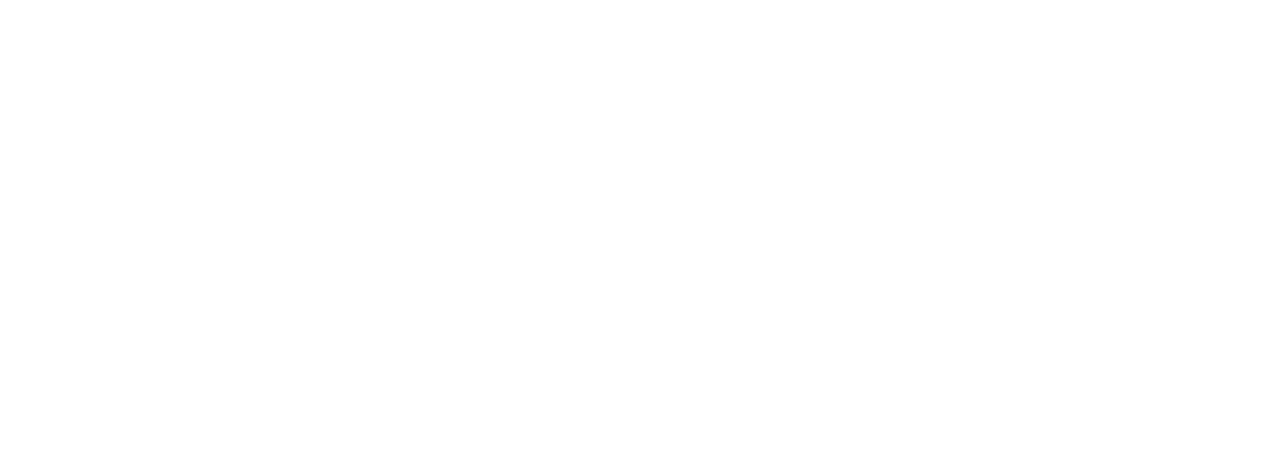
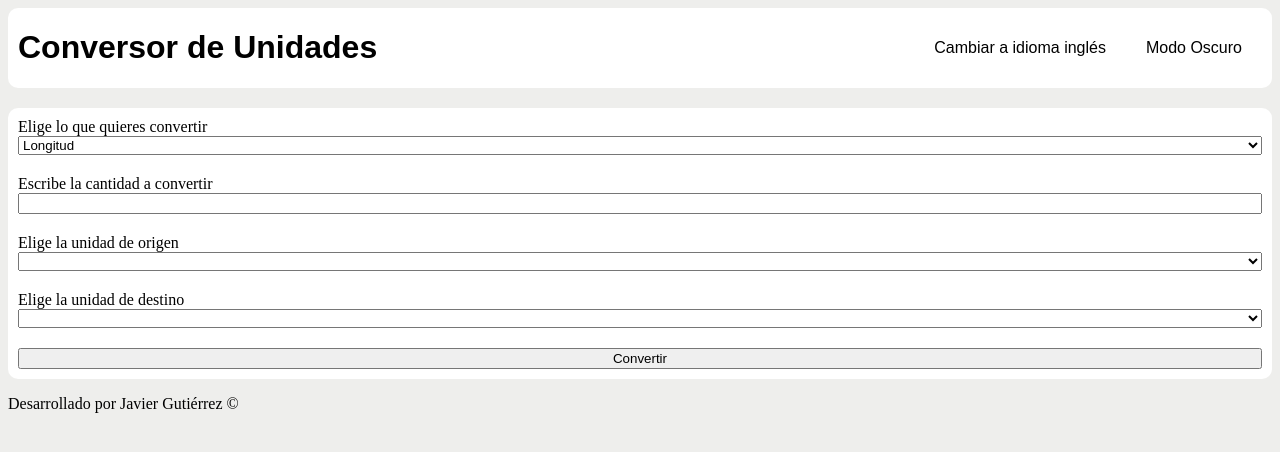
Before and after one commit to SKEIILATT/Unit_Converter, a plain HTML site: page index.html in a window 1280 px wide. Drawn offline with Linux system fonts and the light colour scheme.

Commit message:
Add html structure for the app and basic css style

```diff
--- a/index.html
+++ b/index.html
@@ -3,9 +3,53 @@
 <head>
     <meta charset="UTF-8">
     <meta name="viewport" content="width=device-width, initial-scale=1.0">
-    <title>Document</title>
+    <title>Conversor de Unidades</title>
+    <link rel="stylesheet" href="style.css">
 </head>
 <body>
-
+    <header class="header_page">
+        <h1>Conversor de Unidades</h1>
+        <nav class="nav_bar">
+            <ul class="options_ul">
+                <li style="order: 1">Cambiar a idioma inglés</li>
+                <li style="order: 2">Modo Oscuro</li>
+            </ul>
+        </nav>
+    </header>
+    <main class="main_section">
+        <section class="section_tipo">
+            <label for="Tipo"> Elige lo que quieres convertir</label>
+            <select>
+                <option value="Longitud" >Longitud</option>
+                <option value="Temperatura">Temperatura</option>
+                <option value="Peso/Masa">Peso/Masa</option>
+                <option value="Tiempo">Tiempo</option>
+                <option value="Velocidad">Velocidad</option>
+                <option value="Volumen">Volumen</option>
+                <option value="Area">Área</option>
+                <option value="Energia">Energía</option>
+                <option value="Area de Superficie">Área de superficie</option>
+                <option value="Moneda">Moneda</option>
+            </select>
+        </section>
+        <section>
+            <label for="digitar"> Escribe la cantidad a convertir</label>
+            <input type="number">
+        </section>
+        <section>
+            <label for="Tipo"> Elige la unidad de origen</label>
+            <select></select>
+        </section>
+        <section>
+            <label for="Tipo"> Elige la unidad de destino</label>
+            <select></select>
+        </section>
+        <section>
+            <button>Convertir</button>
+        </section>
+    </main>
+    <footer>
+        <p> Desarrollado por Javier Gutiérrez ©</p>
+    </footer>
 </body>
 </html>
--- a/style.css
+++ b/style.css
@@ -0,0 +1,51 @@
+/*CSS reset*/
+*{
+    box-sizing: border-box;
+    position: relative;
+    min-width: 0;
+}
+
+body{
+    min-height: 100dvh;
+    background-color:#eeeeec;
+}
+
+h1,h2,h3,h4{
+    text-wrap: balance;
+}
+
+p{
+    text-wrap: pretty;
+}
+
+/*Estilos*/
+
+.header_page{
+    display: flex;
+    align-items: center;
+    font-family: sans-serif;
+    background-color: white;
+    border-radius: 10px;
+    padding-left: 10px;
+}
+.options_ul{
+    display: flex;
+    list-style: none;
+    gap: 40px;
+    margin-right: 30px;
+}
+.nav_bar{
+    margin-left: auto
+}
+.main_section{
+    display: flex;
+    background-color: white;
+    flex-direction: column;
+    margin-top: 20px;
+    border-radius: 10px;
+}
+section{
+    display: flex;
+    flex-direction: column;
+    margin: 10px;
+}
```
